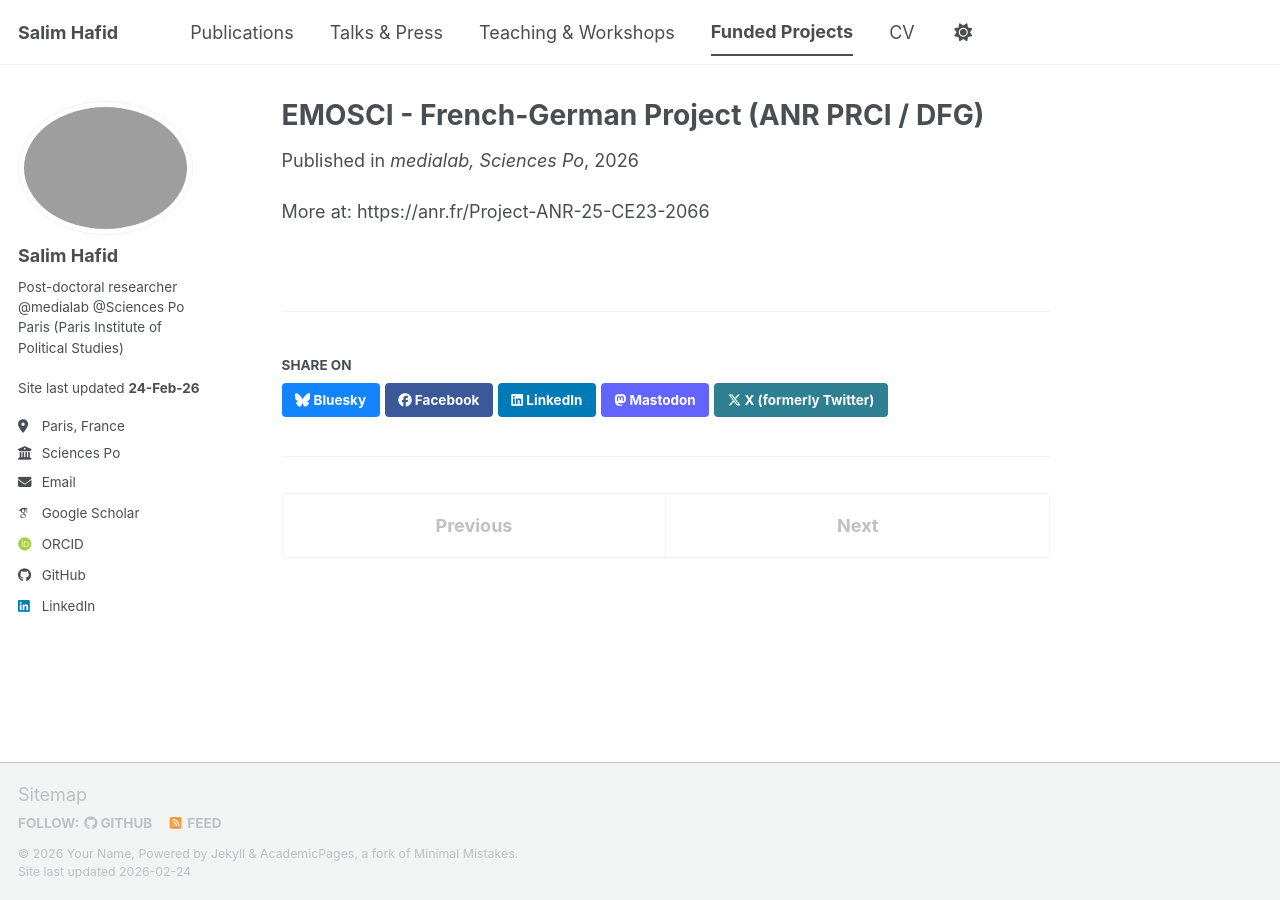
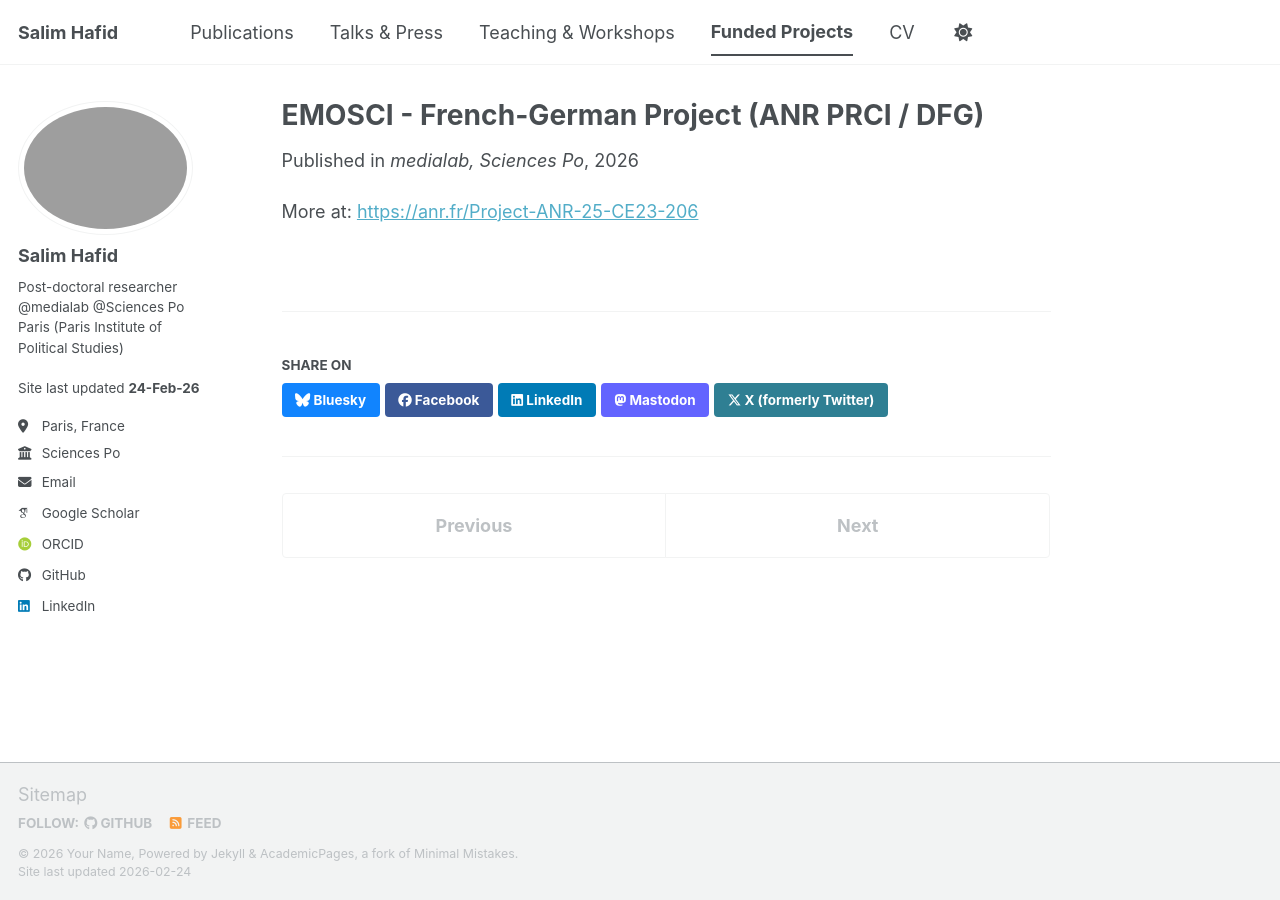
Before and after one commit to salim-hafid/salim-hafid.github.io, a Jekyll site: the page built from _projects/2026-emosci.md, in a window 1280 px wide. Built offline with Jekyll 4.4.1, drawn with Linux system fonts in a browser that asks for light colours; some web fonts are replaced; a script bundle is joined from its source files by our own code; library files that are not in the unit come from our copies; some of the changed lines change nothing that is shown.

Commit message:
Fix link formatting in 2026-emosci.md

```diff
--- a/_projects/2026-emosci.md
+++ b/_projects/2026-emosci.md
@@ -6,4 +6,4 @@ permalink: /projects/2026-emosci
 venue: "medialab, Sciences Po"
 date: 2026-03-01
 ---
-More at: https://anr.fr/Project-ANR-25-CE23-2066
+More at: [https://anr.fr/Project-ANR-25-CE23-206](https://anr.fr/Project-ANR-25-CE23-2066)
```
